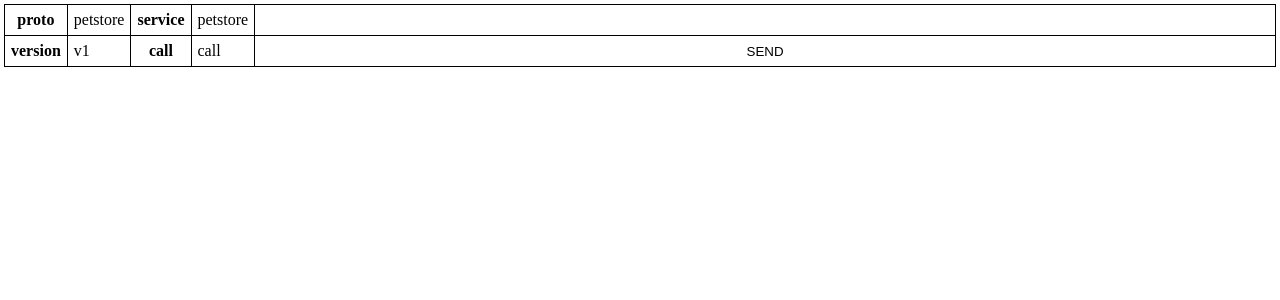
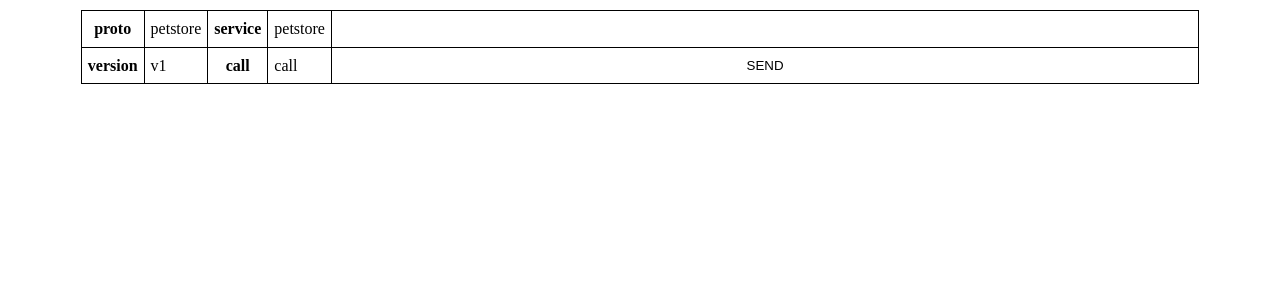
Before and after one commit to d1nch8g/grpc-clicker, a Svelte app in the folder webview/: page / in a window 1280 px wide. Shown: the top 300 px of the page. Built offline with nearby package versions, Linux system fonts and the light colour scheme.

Commit message:
corrected styling for input fields

```diff
--- a/webview/src/App.svelte
+++ b/webview/src/App.svelte
@@ -29,9 +29,14 @@
   };
 </script>
 
-<div>
+<div class="container">
   <TopPanel />
 </div>
 
 <style>
+  .container {
+    padding-top: 0.5%;
+    padding-left: 6%;
+    padding-right: 6%;
+  }
 </style>
--- a/webview/src/TopPanel.svelte
+++ b/webview/src/TopPanel.svelte
@@ -32,9 +32,6 @@
 
 <style>
   table {
-    padding-top: 16px;
-    padding-left: 82px;
-    padding-right: 82px;
     margin: 4px;
     border: 1px solid;
     border-collapse: collapse;
@@ -48,5 +45,15 @@
   }
   .expanded {
     width: 100%;
+    padding-left: 8px;
+    padding-right: 16px;
+  }
+  input {
+    padding-top: 4px;
+    padding-bottom: 4px;
+  }
+  button {
+    padding-top: 4px;
+    padding-bottom: 4px;
   }
 </style>
```
